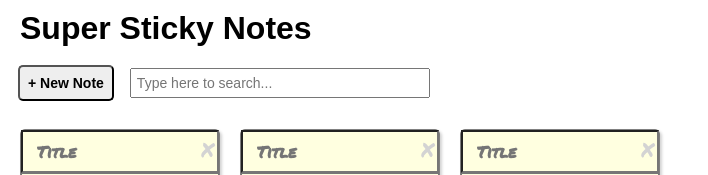
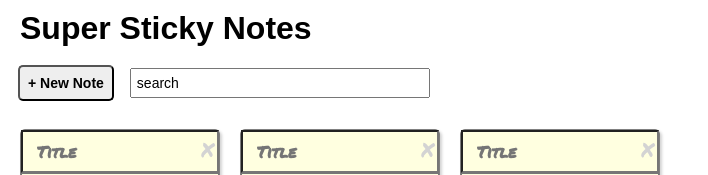
Before and after one commit to nicolelaine/super-sticky-notes, a React (Create React App) app: page / in a window 1280 px wide. Shown: the top 175 px of the page, without its empty margins (0-708 px from the left). Built offline with nearby package versions, Linux system fonts and the light colour scheme.

Commit message:
Update Header.js

```diff
--- a/src/Header.js
+++ b/src/Header.js
@@ -1,7 +1,6 @@
 import React from "react";
 
-const Header = (props) => {
-  return (
+const Header = (props) => (
   <header>
     <h1 className="app-header__title">Super Sticky Notes</h1>
     <aside className="app-header__controls">
@@ -10,10 +9,10 @@ const Header = (props) => {
         className="search"
         type="text"
         placeholder="Type here to search..."
+        value={props.searchText}
       />
     </aside>
   </header>
 );
-};
 
 export default Header;
```
Lines whose indentation alone changed are shown as unchanged.
